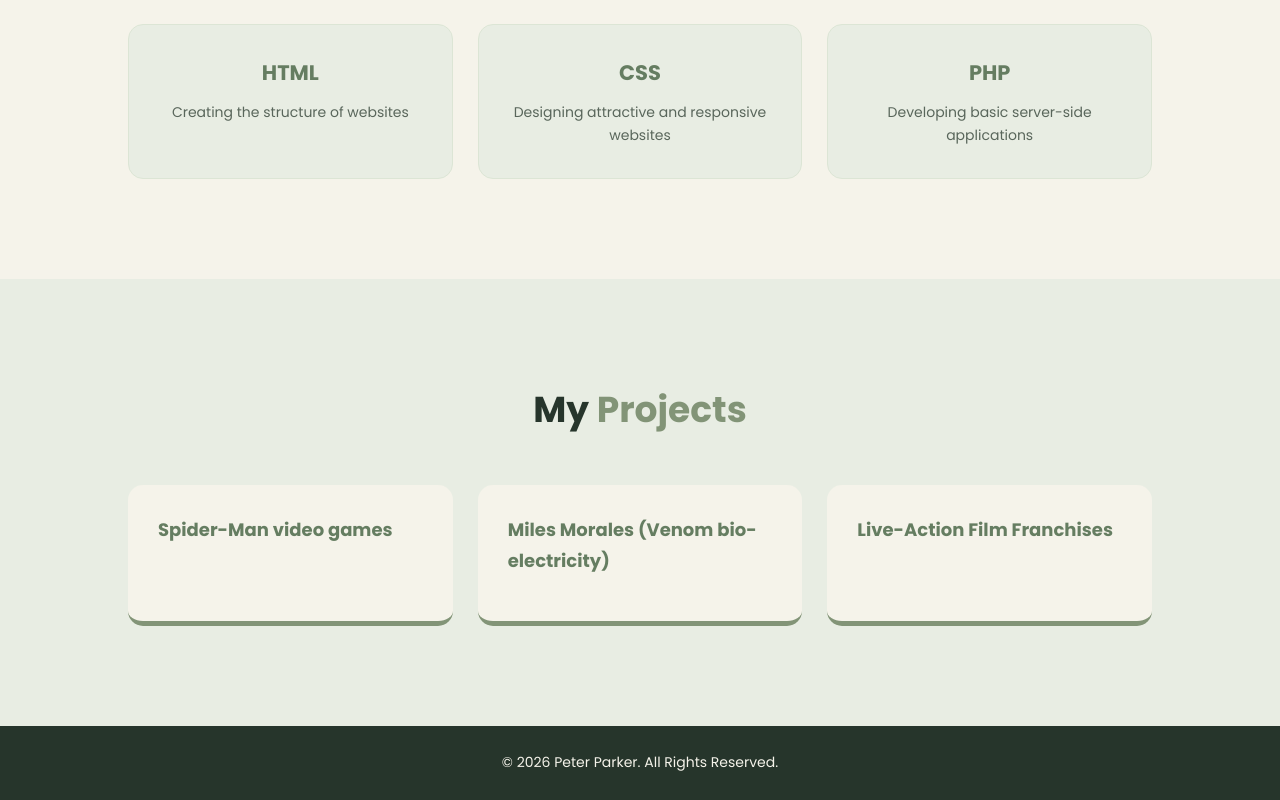
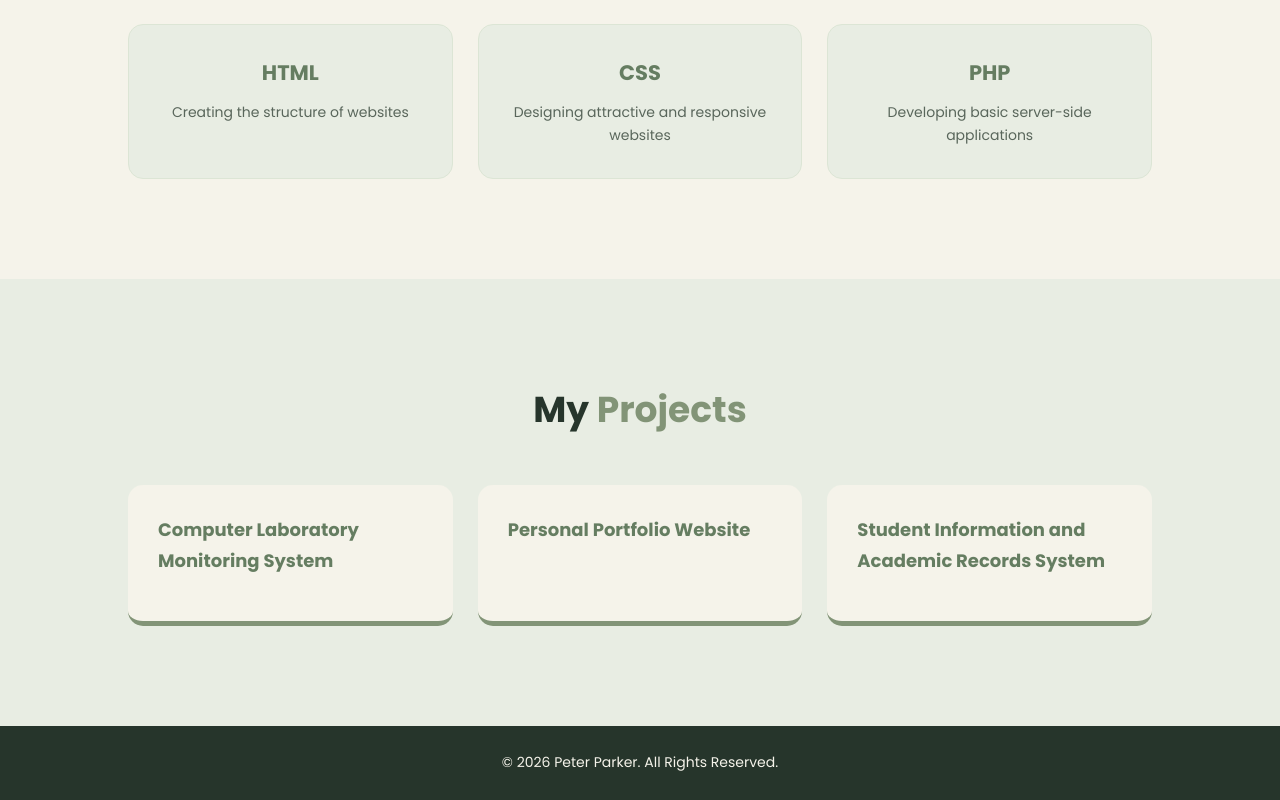
Before and after one commit to Joshua143-design/Canceran-project-1, a plain HTML site: page indecx.html in a window 1280 px wide. Shown: the part 1497-2297 px from the top of the page. Drawn offline with Linux system fonts and the light colour scheme.

Commit message:
8 commit

```diff
--- a/indecx.html
+++ b/indecx.html
@@ -108,17 +108,17 @@
         <div class="projects-container">
 
             <div class="project-card">
-                <h3> Spider-Man video games</h3>
+                <h3>Computer Laboratory Monitoring System</h3>
 
             </div>
 
             <div class="project-card">
-                <h3>Miles Morales (Venom bio-electricity)</h3>
+                <h3>Personal Portfolio Website</h3>
 
             </div>
 
             <div class="project-card">
-                <h3>Live-Action Film Franchises</h3>
+                <h3>Student Information and Academic Records System</h3>
 
             </div>
 
```
